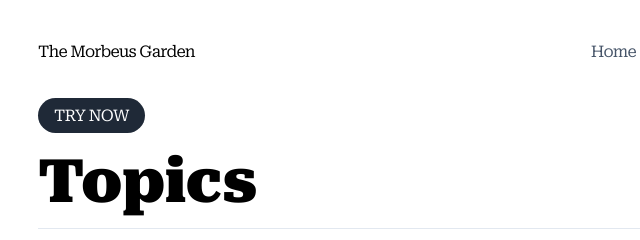
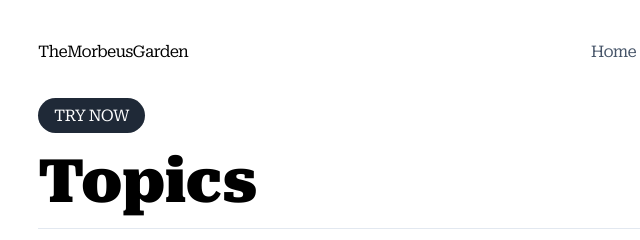
Before and after one commit to MorbeusDesign/themorbeusgarden, a Gatsby site: page /topics in a window 1280 px wide. Shown: the top 240 px of the page, 218-858 px from the left. Built offline with nearby package versions, Linux system fonts and the light colour scheme; Gatsby itself is replaced by a stand-in of ours; some packages are replaced by stand-ins of ours.

Commit message:
TheMorbeusGarden Link

```diff
--- a/src/components/Header.tsx
+++ b/src/components/Header.tsx
@@ -9,7 +9,7 @@ export default function Header() {
       <Container>
         <nav className="flex justify-between py-6 md:py-10">
           <Link to="/" className="text-black">
-            The Morbeus Garden
+            TheMorbeusGarden
           </Link>
           <ul className="list-style-none grid grid-flow-col auto-cols-max gap-6 items-center">
             {MENU.map((item) => (
```
